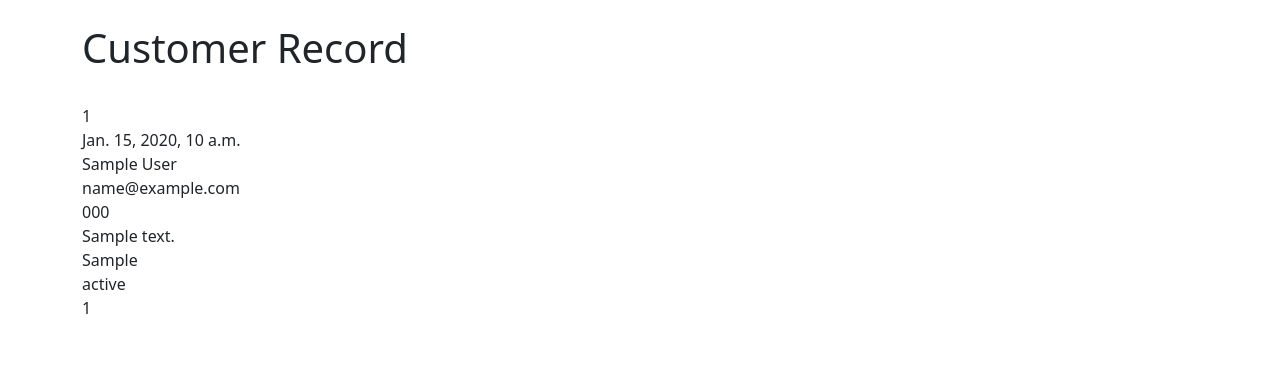
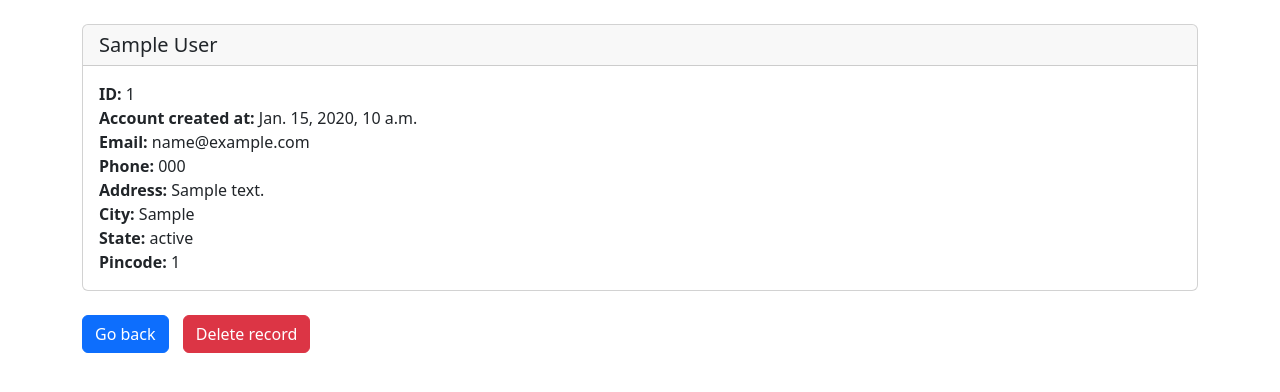
Before and after one commit to JayGaba/Django-CRM, a Django app: template website/templates/record.html in a window 1280 px wide. Shown: the part 56-448 px from the top of the page. Run offline with Django 5.2, Linux system fonts and the light colour scheme; the template is opened without the code that fills it: values that come from a table or form of the project are taken from there, others are empty; tables that the repository leaves empty hold one stand-in row (values such as "Sample post"); parts of the project's set-up code (start-up, migrations or seed data) failed here and were passed over.

Commit message:
delete records

```diff
--- a/website/templates/record.html
+++ b/website/templates/record.html
@@ -1,15 +1,26 @@
 {% extends 'base.html' %}
 
 {% block content %}
-<h1>Customer Record</h1>
-<br/>{{ customer_record.id }}
-<br/>{{ customer_record.created_at }}
-<br/>{{ customer_record.first_name }} {{ customer_record.last_name }}
-<br/>{{ customer_record.email }}
-<br/>{{ customer_record.phone }}
-<br/>{{ customer_record.address }}
-<br/>{{ customer_record.city }}
-<br/>{{ customer_record.state }}
-<br/>{{ customer_record.zipcode }}
+<div class="card">
+    <h5 class="card-header">
+        {{ customer_record.first_name }} {{ customer_record.last_name }}
+    </h5>
+    <div class="card-body">
+      <p class="card-text">
+        <strong>ID: </strong>{{ customer_record.id }}<br/>
+        <strong>Account created at: </strong>{{ customer_record.created_at }}<br/>
+        <strong>Email: </strong>{{ customer_record.email }}<br/>
+        <strong>Phone: </strong>{{ customer_record.phone }}<br/>
+        <strong>Address: </strong>{{ customer_record.address }}<br/>
+        <strong>City: </strong>{{ customer_record.city }}<br/>
+        <strong>State: </strong>{{ customer_record.state }}<br/>
+        <strong>Pincode: </strong>{{ customer_record.zipcode }}<br/>
+      </p>
+    </div>
+</div><br/>
+<a href="{% url 'home' %}" class="btn btn-primary">Go back</a>
+<a href="{% url 'delete' customer_record.id %}" class="btn btn-danger" style="margin-left: 10px;">Delete record</a>
+
+
 
 {% endblock %}
--- a/website/urls.py
+++ b/website/urls.py
@@ -6,5 +6,7 @@ urlpatterns = [
     path('logout/', views.logout_user, name='logout'),
     path('register/', views.register_user, name='register'),
     path('record/<int:pk>', views.customer_record, name='record'),
+    path('delete_record/<int:pk>', views.delete_record, name='delete'),
+    path('add_record/', views.add_record, name='add'),
 
 ]
```
Also changed, not shown: website/views.py (+11 -0 lines).
